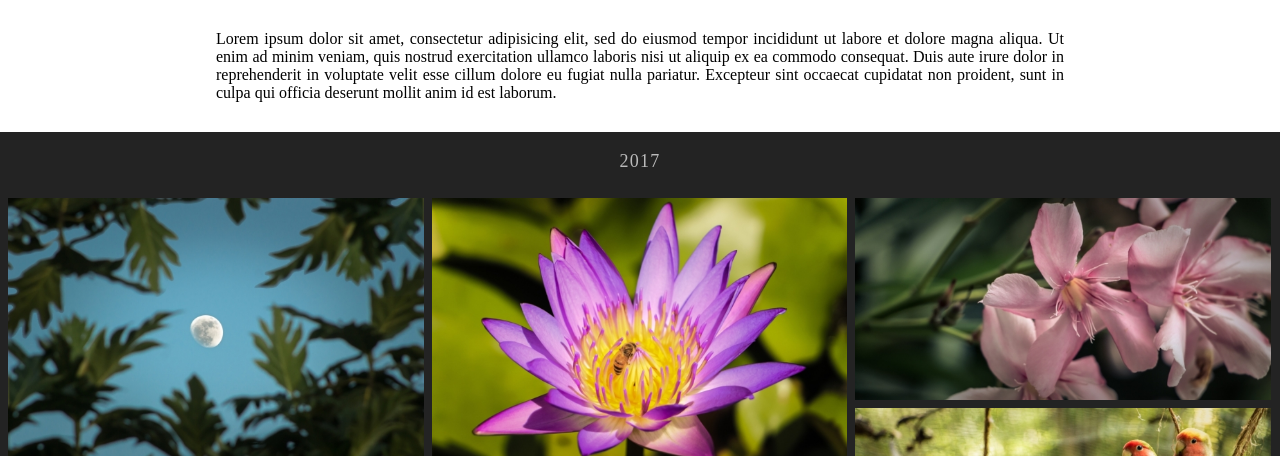
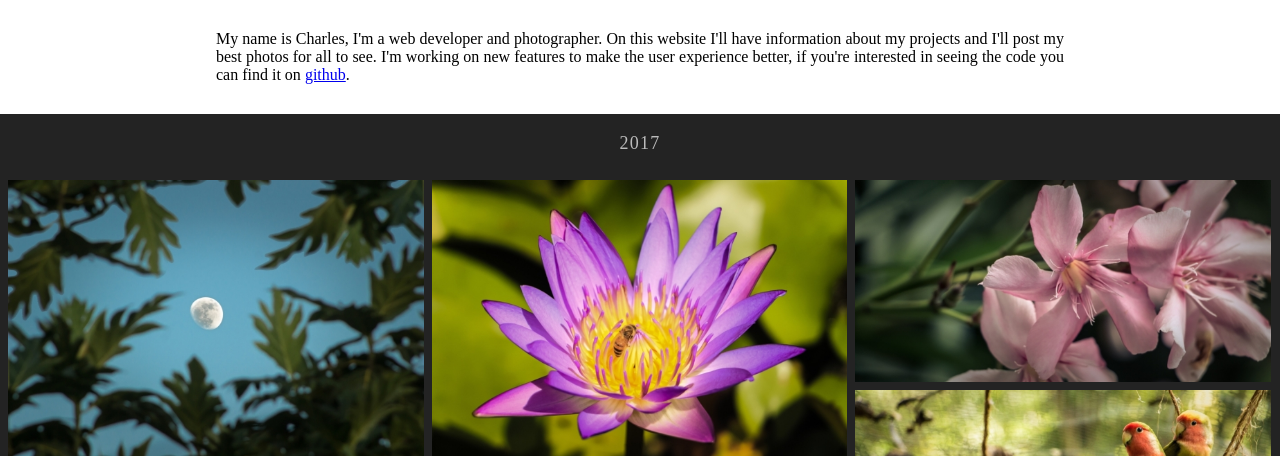
Before and after one commit to ferguson-today/ferguson.today, a PHP site: page /photos/index.php in a window 1280 px wide. Shown: the part 148-604 px from the top of the page. Run offline with PHP 8.4, Linux system fonts and the light colour scheme.

Commit message:
Added about

```diff
--- a/photos/index.php
+++ b/photos/index.php
@@ -18,7 +18,9 @@
       <h3>By Charles Ferguson</h3>
     </header>
     <div class="about">
-      <p>Lorem ipsum dolor sit amet, consectetur adipisicing elit, sed do eiusmod tempor incididunt ut labore et dolore magna aliqua. Ut enim ad minim veniam, quis nostrud exercitation ullamco laboris nisi ut aliquip ex ea commodo consequat. Duis aute irure dolor in reprehenderit in voluptate velit esse cillum dolore eu fugiat nulla pariatur. Excepteur sint occaecat cupidatat non proident, sunt in culpa qui officia deserunt mollit anim id est laborum.</p>
+      <p>
+        My name is Charles, I'm a web developer and photographer. On this website I'll have information about my projects and I'll post my best photos for all to see. I'm working on new features to make the user experience better, if you're interested in seeing the code you can find it on <a href="https://github.com/ferguson-today/ferguson.today">github</a>.
+      </p>
     </div>
     <div class="photo-year">
       <h3>2017</h3>
```
